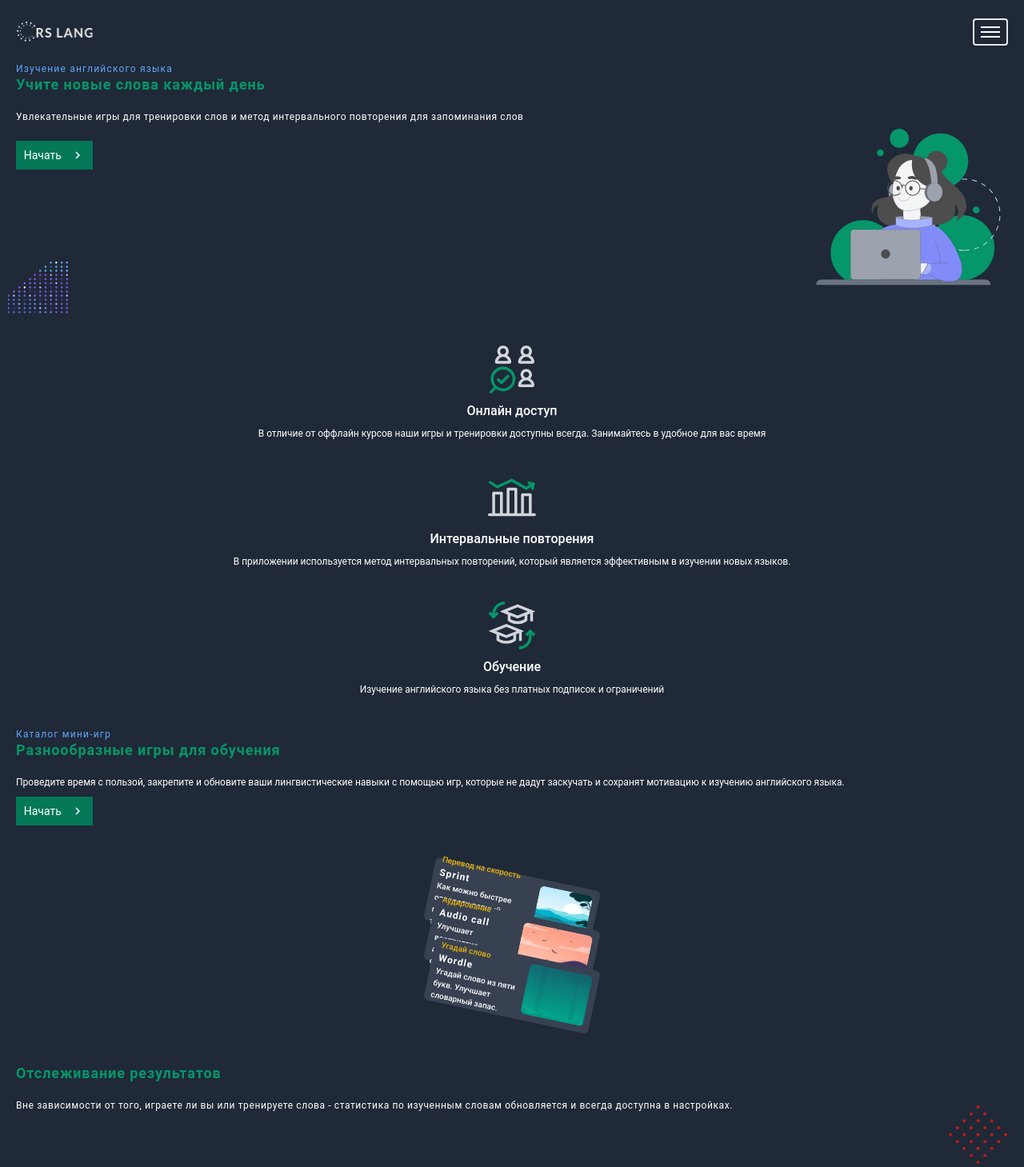
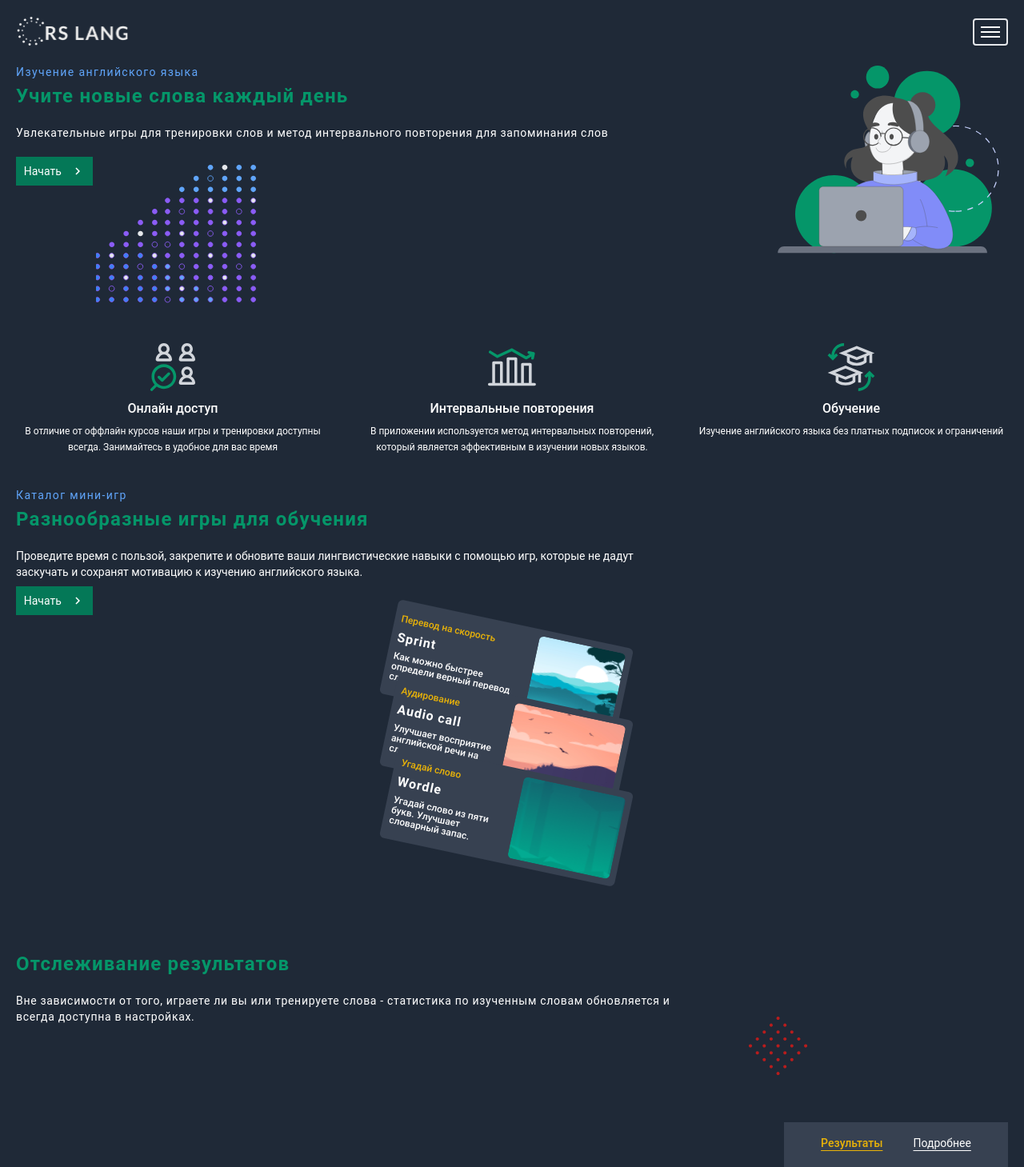
Before and after one commit to Arantiryo/rs-lang, a React (Create React App) app in the folder rs-lang/: page / in a window 1280 px wide. Shown: the top 1459 px of the page at 80% size. Built offline with nearby package versions, Linux system fonts and the light colour scheme.

Commit message:
feat: add support for 640px resolution

```diff
--- a/rs-lang/src/components/Benefits/Benefits.tsx
+++ b/rs-lang/src/components/Benefits/Benefits.tsx
@@ -4,38 +4,26 @@ import education from "../../assets/svg/benefits__education.svg";
 
 export default function Benefits() {
   return (
-    <div className="benefits-section relative w-full">
-      {/* <div className="card__online-access flex flex-col items-center justify-between mb-10">
-        <img className="mb-3" src={onlineAccessIcon} alt="online access " />
-        <h3 className="mb-2 text-base leading-5 font-medium text-white">
-          Онлайн доступ
-        </h3>
-        <p className="text-xs leading-5 text-center text-white">
-          В отличие от оффлайн курсов наши игры и тренировки доступны всегда.
-          Занимайтесь в удобное для вас время
-        </p>
-      </div> */}
+    <div className="benefits-section relative w-full sm:flex sm:items-baseline sm:justify-between sm:gap-8">
       <BenefitsCard
-        className="benefits-section"
+        className="benefits-section sm:w-1/3"
         icon={onlineAccessIcon}
         heading="Онлайн доступ"
         text="В отличие от оффлайн курсов наши игры и тренировки доступны всегда.
           Занимайтесь в удобное для вас время"
       />
       <BenefitsCard
-        className="card__spaced-repetition"
+        className="card__spaced-repetition  sm:w-1/3"
         icon={spaceRepetition}
         heading="Интервальные повторения"
         text="В приложении используется метод интервальных повторений, который является эффективным в изучении новых языков."
       />
       <BenefitsCard
-        className="card__education"
+        className="card__education  sm:w-1/3"
         icon={education}
         heading="Обучение"
         text="Изучение английского языка без платных подписок и ограничений"
       />
-      {/* <div className="card__spaced-repetition"></div>
-      <div className="card__education"></div> */}
     </div>
   );
 }
@@ -55,7 +43,7 @@ function BenefitsCard(props: BenefitsCardProps) {
       }
     >
       <img className="mb-3" src={props.icon} alt="online access " />
-      <h3 className="mb-2 text-base leading-5 font-medium text-white">
+      <h3 className="mb-2 text-base text-center leading-5 font-medium text-white">
         {props.heading}
       </h3>
       <p className="text-xs leading-5 text-center text-white">{props.text}</p>
--- a/rs-lang/src/components/Footer/Footer.tsx
+++ b/rs-lang/src/components/Footer/Footer.tsx
@@ -11,7 +11,11 @@ export default function Footer() {
           target="_blank"
           rel="noopener noreferrer"
         >
-          <img src={footerRsschool} alt="rsschool logo" />
+          <img
+            className="sm:w-[100px]"
+            src={footerRsschool}
+            alt="rsschool logo"
+          />
         </Link>
       </div>
       <div className="year">
--- a/rs-lang/src/components/GameCard/GameCard.tsx
+++ b/rs-lang/src/components/GameCard/GameCard.tsx
@@ -12,20 +12,24 @@ type GameProps = {
 export function GameCard({ gameType, name, description, picture }: GameProps) {
   return (
     <div
-      className={`relative flex items-center justify-between max-h-20 aspect-[5/2]
-      bg-gray-700 rounded-md w-[170px] xs:w-[210px] gap-1 p-2
+      className={`relative flex items-center justify-between max-w-[300px] max-h-[80px] sm:max-h-[120px] aspect-[5/2]
+      bg-gray-700 rounded-md w-[170px] xs:w-[210px] sm:w-[300px] gap-1 p-2 sm:gap-2
       hover:scale-110 hover:translate-y-[-30px] transition duration-500 ease-in-out`}
     >
       <div className={`overflow-hidden grow-2`}>
-        <p className={`text-yellow-500 font-medium text-[8px] md:text-[10px]`}>
+        <p
+          className={`text-yellow-500 font-medium text-[8px] sm:text-[12px] sm:leading-[13px] sm:mb-2`}
+        >
           {gameType}
         </p>
         <h4
-          className={`text-white font-semibold tracking-[1px] text-[10px] md:text-[12px]`}
+          className={`text-white font-semibold tracking-[1px] text-[10px] sm:text-[16px] sm:leading-[18px] sm:mb-2`}
         >
           {name}
         </h4>
-        <p className={`text-white font-medium text-[8px] md:text-[10px]`}>
+        <p
+          className={`text-white font-medium text-[8px] sm:text-[12px] sm:leading-[13px]`}
+        >
           {description}
         </p>
       </div>
@@ -43,7 +47,7 @@ export function GameSprint() {
     <GameCard
       gameType="Перевод на скорость"
       name="Sprint"
-      description="Как можно быстрее определи верный перевод слова перед тобой или нет"
+      description="Как можно быстрее определи верный перевод слова перед тобой или нет."
       picture={imgSprint}
     />
   );
--- a/rs-lang/src/components/Header/Header.tsx
+++ b/rs-lang/src/components/Header/Header.tsx
@@ -3,7 +3,11 @@ import headerLogo from "../../assets/svg/header__logo.svg";
 export default function Header() {
   return (
     <div className="header w-full h-20 flex items-center justify-between">
-      <img className="block w-24 h-18" src={headerLogo} alt="header logo" />
+      <img
+        className="block w-24 sm:w-[140px]"
+        src={headerLogo}
+        alt="header logo"
+      />
       <BurgerMenu />
     </div>
   );
--- a/rs-lang/src/components/Mini-games/MiniGames.tsx
+++ b/rs-lang/src/components/Mini-games/MiniGames.tsx
@@ -4,14 +4,14 @@ import { GameAudioCall, GameSprint, GameWordle } from "../GameCard/GameCard";
 
 export default function MiniGames() {
   return (
-    <div className="minigames-section relative w-full">
-      <h3 className="text-xs leading-3 text-blue-400 tracking-widest mb-1">
+    <div className="minigames-section relative w-full sm:w-2/3">
+      <h3 className="text-xs sm:text-sm leading-3 text-blue-400 tracking-widest mb-1">
         Каталог мини-игр
       </h3>
-      <h2 className="text-lg leading-5 text-emerald-600 font-bold tracking-wider mb-5">
+      <h2 className="text-lg sm:text-2xl leading-5 text-emerald-600 font-bold tracking-wider mb-5">
         Разнообразные игры для обучения
       </h2>
-      <p className="text-xs leading-5 text-white mb-2">
+      <p className="text-xs sm:text-sm leading-5 text-white mb-2">
         Проведите время с пользой, закрепите и обновите ваши лингвистические
         навыки с помощью игр, которые не дадут заскучать и сохранят мотивацию к
         изучению английского языка.
@@ -26,7 +26,7 @@ export default function MiniGames() {
           Начать <MdKeyboardArrowRight className="text-lg" />
         </span>
       </LoaderButton>
-      <div className="pt-10 relative flex flex-col items-center">
+      <div className="pt-10 relative flex flex-col items-center sm:bottom-[50px] sm:left-[200px]">
         <div className="rotate-12 relative">
           <GameSprint />
         </div>
--- a/rs-lang/src/components/ResultsTracking/ResultsTracking.tsx
+++ b/rs-lang/src/components/ResultsTracking/ResultsTracking.tsx
@@ -5,19 +5,22 @@ import ResultsTrackingCard from "./ResultsCard/ResultsCard";
 export default function ResultsTracking() {
   return (
     <div className="promo-section relative w-full">
-      <h2 className="text-lg leading-5 text-emerald-600 font-bold tracking-wider mb-5">
-        Отслеживание результатов
-      </h2>
-      <p className="text-xs leading-5 text-white tracking-wider">
-        Вне зависимости от того, играете ли вы или тренируете слова - статистика
-        по изученным словам обновляется и всегда доступна в настройках.
-      </p>
+      <div className="sm:w-2/3">
+        <h2 className="text-lg sm:text-2xl leading-5 text-emerald-600 font-bold tracking-wider mb-5">
+          Отслеживание результатов
+        </h2>
+        <p className="text-xs sm:text-sm leading-5 text-white tracking-wider">
+          Вне зависимости от того, играете ли вы или тренируете слова -
+          статистика по изученным словам обновляется и всегда доступна в
+          настройках.
+        </p>
+      </div>
       <img
-        className="ml-auto relative top-[-10px] pb-2 mb-10"
+        className="ml-auto relative top-[-10px] pb-2 mb-10 sm:right-[250px]"
         src={resultsPseudoElem1}
         alt="pseudo element"
       />
-      <div className="relative flex items-start justify-start">
+      <div className="relative flex items-start justify-start sm:top-[80px]">
         <GameSprint />
       </div>
       <div className="relative ml-auto top-[-120px]">
--- a/rs-lang/src/components/Welcome/Welcome.tsx
+++ b/rs-lang/src/components/Welcome/Welcome.tsx
@@ -6,16 +6,18 @@ import welcomePseudoElem2 from "../../assets/svg/welcome__pseudo-elem-2.svg";
 export default function Welcome() {
   return (
     <div className="promo-section relative w-full">
-      <h2 className="text-xs leading-3 text-blue-400 tracking-widest mb-1">
-        Изучение английского языка
-      </h2>
-      <h1 className="text-lg leading-5 text-emerald-600 font-bold tracking-wider mb-5">
-        Учите новые слова каждый день
-      </h1>
-      <p className="text-xs leading-5 text-white tracking-wider">
-        Увлекательные игры для тренировки слов и метод интервального повторения
-        для запоминания слов
-      </p>
+      <div className="sm:w-2/3">
+        <h2 className="text-xs sm:text-sm leading-3 text-blue-400 tracking-widest mb-1">
+          Изучение английского языка
+        </h2>
+        <h1 className="text-lg  sm:text-2xl leading-5 text-emerald-600 font-bold tracking-wider mb-5">
+          Учите новые слова каждый день
+        </h1>
+        <p className="text-xs sm:text-sm leading-5 text-white tracking-wider">
+          Увлекательные игры для тренировки слов и метод интервального
+          повторения для запоминания слов
+        </p>
+      </div>
       <div className="relative flex items-start justify-between">
         <LoaderButton
           type="button"
@@ -27,10 +29,14 @@ export default function Welcome() {
             Начать <MdKeyboardArrowRight className="text-lg" />
           </span>
         </LoaderButton>
-        <img className="xs:w-60" src={welcomeImage} alt="welcome" />
+        <img
+          className="relative xs:w-60 sm:w-72 sm:bottom-[100px]"
+          src={welcomeImage}
+          alt="welcome"
+        />
       </div>
       <img
-        className="relative bottom-10 left-[-10px]"
+        className="relative  bottom-10 left-[-10px] sm:absolute sm:w-[200px] sm:bottom-[50px] sm:left-[100px]"
         src={welcomePseudoElem2}
         alt="pseudo element"
       />
```
